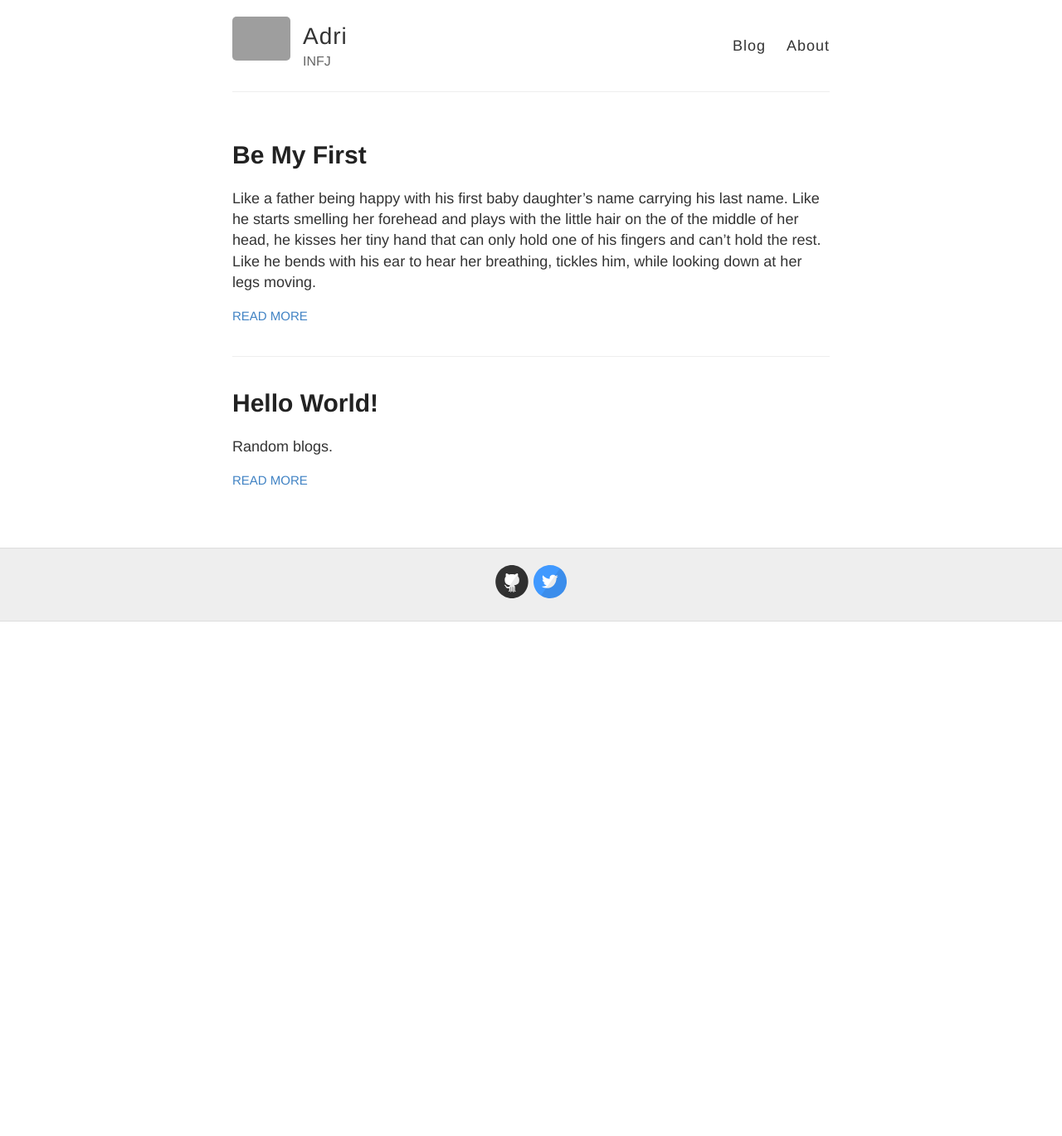
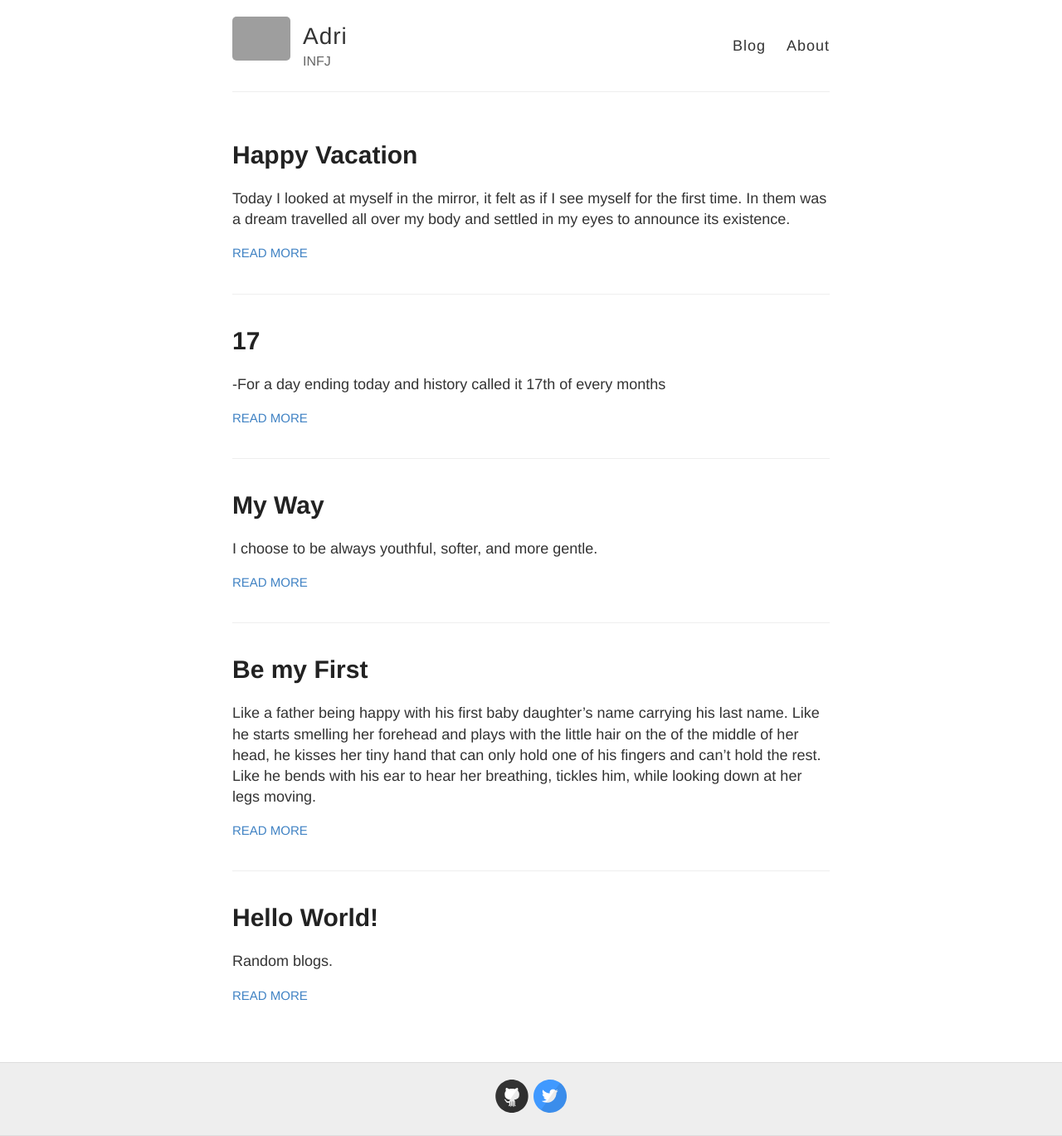
Before and after one commit to aelasr/aelasr.github.io, a Jekyll site: the page built from index.html, in a window 1280 px wide. Shown: the whole page at 83% size. Built offline with Jekyll 4.4.1, drawn with Linux system fonts in a browser that asks for light colours; before the commit the page ends 900 px from its top, so only the background shows below that; part of the change alters nothing that is shown; grey boxes are pictures that could not be loaded.

Commit message:
add posts

```diff
--- a/_posts/2020-01-02-Be-My-First.md
+++ b/_posts/2020-01-02-Be-My-First.md
@@ -1,8 +1,8 @@
 ---
 layout: post
-title:
+title: Be my First
 ---
 
-Like a father being happy with his first baby daughter’s name carrying his last name. Like he starts smelling her forehead and plays with the little hair on the of the middle of her head, he kisses her tiny hand that can only hold one of his fingers and can’t hold the rest. Like he bends with his ear to hear her breathing, tickles him, while looking down at her legs moving.
+Like a father being happy with his first baby daughter's name carrying his last name. Like he starts smelling her forehead and plays with the little hair on the of the middle of her head, he kisses her tiny hand that can only hold one of his fingers and can't hold the rest. Like he bends with his ear to hear her breathing, tickles him, while looking down at her legs moving.
 
-"A baby girl?" and like the excitement of the answer to this question; please be my first daughter, nobody will ever take this place after you. Don’t be only my lover, a mother nor a friend. I want you to be my daughter before anyone of my children, my first daughter and my first mark, first one to carry my name forever, my first tenderness, my first life in my life, my first fatherhood and my first experience, my first way to get back to my childhood and its pureness, my first mistake with a baby that I’ll apologize to and hold tight, my first happily staying up late until she sleeps, my first!
+"A baby girl?" and like the excitement of the answer to this question; please be my first daughter, nobody will ever take this place after you. Don't be only my lover, a mother nor a friend. I want you to be my daughter before anyone of my children, my first daughter and my first mark, first one to carry my name forever, my first tenderness, my first life in my life, my first fatherhood and my first experience, my first way to get back to my childhood and its pureness, my first mistake with a baby that I'll apologize to and hold tight, my first happily staying up late until she sleeps, my first!
--- /dev/null
+++ b/_posts/2020-01-13-My-Way.md
@@ -0,0 +1,20 @@
+---
+layout: post
+title: My Way
+---
+
+I choose to be always youthful, softer, and more gentle.
+
+I choose to be a beautiful tale a grandma tells to her grandchild so he remembers her by, to the man who can tell a story from an old tree, and to have friends of every type, to always carry that charm that can make everything alright, and to be always away from depression and people of depression, all of them.
+
+I choose to be a bandage for a friend, and I hope he knows that my help won't be as good as a real bandage.
+
+I choose to never get bored of colors, and to get rid of routine and be full of dreams, to be satisfied and work hard and make duaa, and to carry responsibilities that don't make me exhausted. To always dance and have a connection with a dog.
+
+I choose to talk to sand and be friend of a weekday and to love a wooden chair and always take a nap on it, and to always keep my newly strong love and respect for tigers.
+
+I choose to be strong, and to not lose my identity, to always keep my opinions and my language and my colors, and to always feel grateful, relaxed and satisfied.
+
+I choose to look at what I achieved and feel it's more than good, and for my success to be calm, strong and unique. To never feel shame or regret. I choose to apologize for a small or a big mistake, and to feel so much and go extreme like I am now, and to allow myself cry and be affected without thinking or holding back.
+
+I choose to want and to reach and to be stronger and to hold tight, and to know myself and them well!
--- /dev/null
+++ b/_posts/2020-01-17-My-Calm-Almost-A-Year.md
@@ -0,0 +1,21 @@
+---
+layout: post
+title: 17
+---
+
+-For a day ending today and history called it 17th of every months
+
+>I have never smiled every time I mentioned or thought of someone, even when I remember a misunderstanding or argument between us, that's a first for me and for the idea itself, I assume nobody smiles while remembering and argument except her and I. I asked her once and my head kept moving round and round. How was I before I met you?
+
+Nobody understands the face of the lonely traveler standing next to the train door. Isolated, doesn't stay in a cabinet, as if he is afraid of belonging even to a train, when he leans on the glass staring at pictures running fast in front of his eyes, and he's in his place rigid and silent, standing still to the end until he got bored of it and decided to travel and search without any desire to find anything. That was a traveler inside of me I called it myself, he reminds of the face of someone who just woke up or maybe struggling to not fall asleep so he kept his eyes wide open looking at a spot he got distracted by and forgot about whatever happening around him.
+
+That traveler was a strong perfume not mixed with any water or alcohol, it chokes you once you touch it or get close to it, and he lived in a small town so the smallest news in it became a big even for him, his reasoning ended and his mark faded and his sweetness disappeared, people describe him as a traveler even if he's with them in the same home, his
+
+He knew something was wrong when he woke up one day to realize that most things don't interest him anymore, however he stayed a traveler even though he was always surrounded by people he cares for and they care for him. He was a man seen to be in need for a babysitter because he calls his mom at night and doesn't feel shy about that.
+
+I don't miss that traveler in anyway, and I don't miss those who were raising him in me, and I feel happy every time I notice that I barely remember that history and that it has no mark on my shirt.
+
+Thank you, for my new self, for making me a good friend of it, and for the peace that came between us finally.
+Grateful, smiling and happy.
+
+Friday, 17th of January.
--- /dev/null
+++ b/_posts/2020-01-19-Happy-Vacation.md
@@ -0,0 +1,13 @@
+---
+layout: post
+title:
+---
+
+Today I looked at myself in the mirror, it felt as if I see myself for the first time. In them was a dream travelled all over my body and settled in my eyes to announce its existence.
+
+Another dream that again I considered the first and last, My goal and target that once I found them in me I held onto them so tight because of how long I've been waiting to find them.
+
+I know that in my way I'll fall many times, And my vision of everything will change many times, but on the other hand I know that all I need when this happens is someone who holds me and be patient with me and with all foolish words I say, someone who supports what falls until it stands up again. And I don't think anyone else but you can do this! So keep on succeeding and following your own dreams and being happy, because in your success I succeed and in your fall down I fall down.
+
+This is my way of saying happy vacation.
+Be happy for me!
```
